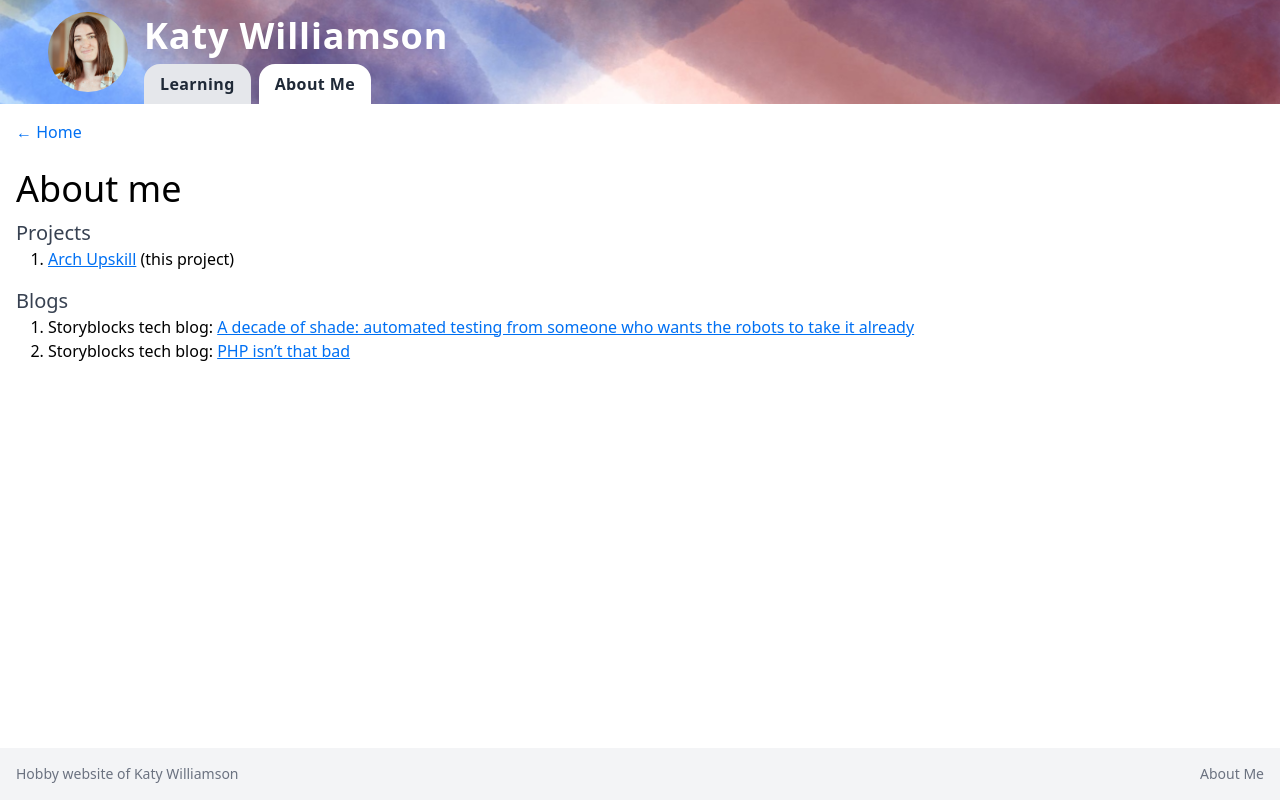
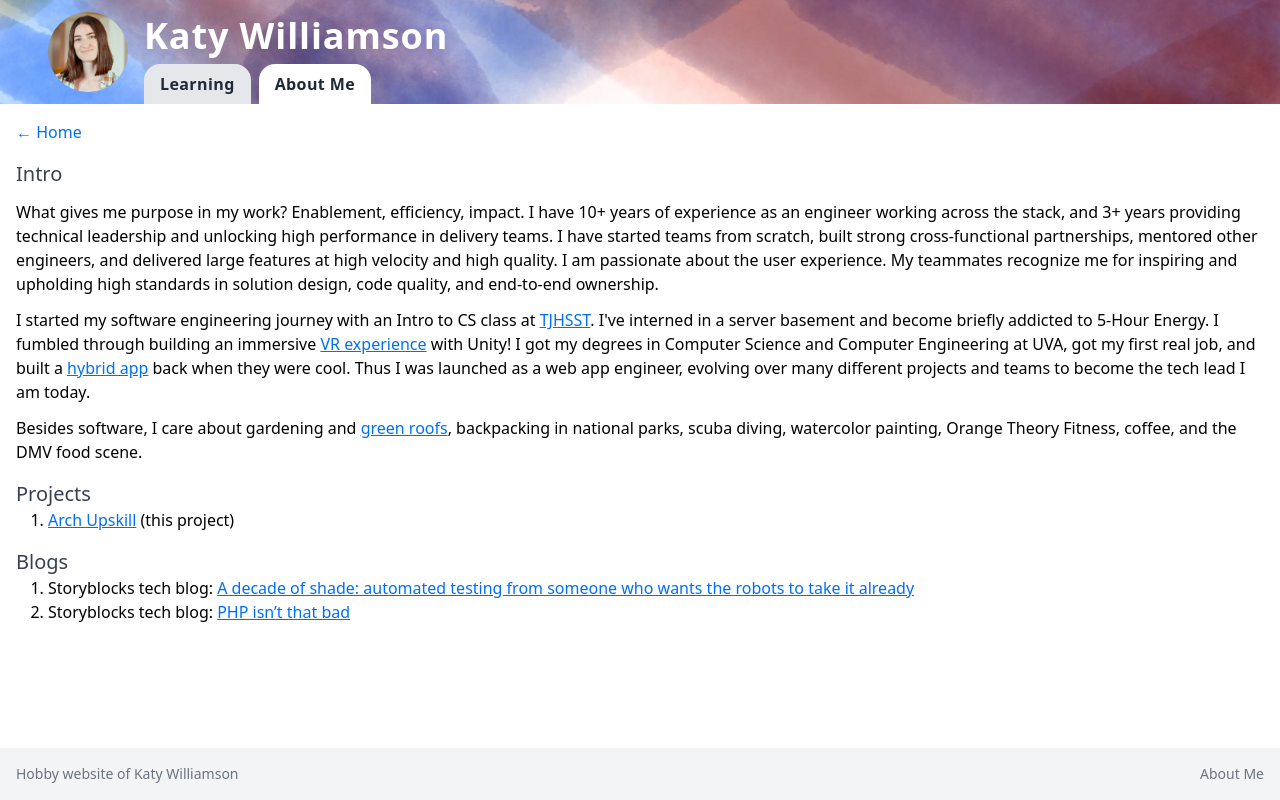
Before and after one commit to kwilliamson34/arch-upskill, a Next.js app: page /about in a window 1280 px wide. Built offline with nearby package versions, Linux system fonts and the light colour scheme.

Commit message:
add intro

```diff
--- a/app/about/page.tsx
+++ b/app/about/page.tsx
@@ -7,7 +7,54 @@ export const metadata: Metadata = {
 export default function AboutPage() {
   return (
     <>
-      <h1>About me</h1>
+      <section>
+        <h2>Intro</h2>
+        <p>
+          What gives me purpose in my work? Enablement, efficiency, impact. I
+          have 10+ years of experience as an engineer working across the stack,
+          and 3+ years providing technical leadership and unlocking high
+          performance in delivery teams. I have started teams from scratch,
+          built strong cross-functional partnerships, mentored other engineers,
+          and delivered large features at high velocity and high quality. I am
+          passionate about the user experience. My teammates recognize me for
+          inspiring and upholding high standards in solution design, code
+          quality, and end-to-end ownership.
+        </p>
+        <p>
+          I started my software engineering journey with an Intro to CS class at{" "}
+          <a href="https://compsci.sites.tjhsst.edu/">TJHSST</a>. I&apos;ve
+          interned in a server basement and become briefly addicted to 5-Hour
+          Energy. I fumbled through building an immersive{" "}
+          <a
+            href="https://www.mechdyne.com/av-vr-solutions/blog/direct-view-led-technology-the-roi-of-led-displays/"
+            target="_blank"
+          >
+            VR experience
+          </a>{" "}
+          with Unity! I got my degrees in Computer Science and Computer
+          Engineering at UVA, got my first real job, and built a{" "}
+          <a
+            href="https://medium.com/@miladd3/avoid-using-apache-cordova-if-you-can-6d1654bba5bd"
+            target="_blank"
+          >
+            hybrid app
+          </a>{" "}
+          back when they were cool. Thus I was launched as a web app engineer,
+          evolving over many different projects and teams to become the
+          tech lead I am today.
+        </p>
+        <p>
+          Besides software, I care about gardening and{" "}
+          <a
+            href="https://www.earthday.org/actions/call-for-green-spaces"
+            target="_blank"
+          >
+            green roofs
+          </a>
+          , backpacking in national parks, scuba diving, watercolor painting,
+          Orange Theory Fitness, coffee, and the DMV food scene.
+        </p>
+      </section>
       <section>
         <h2>Projects</h2>
         <ol>
```
